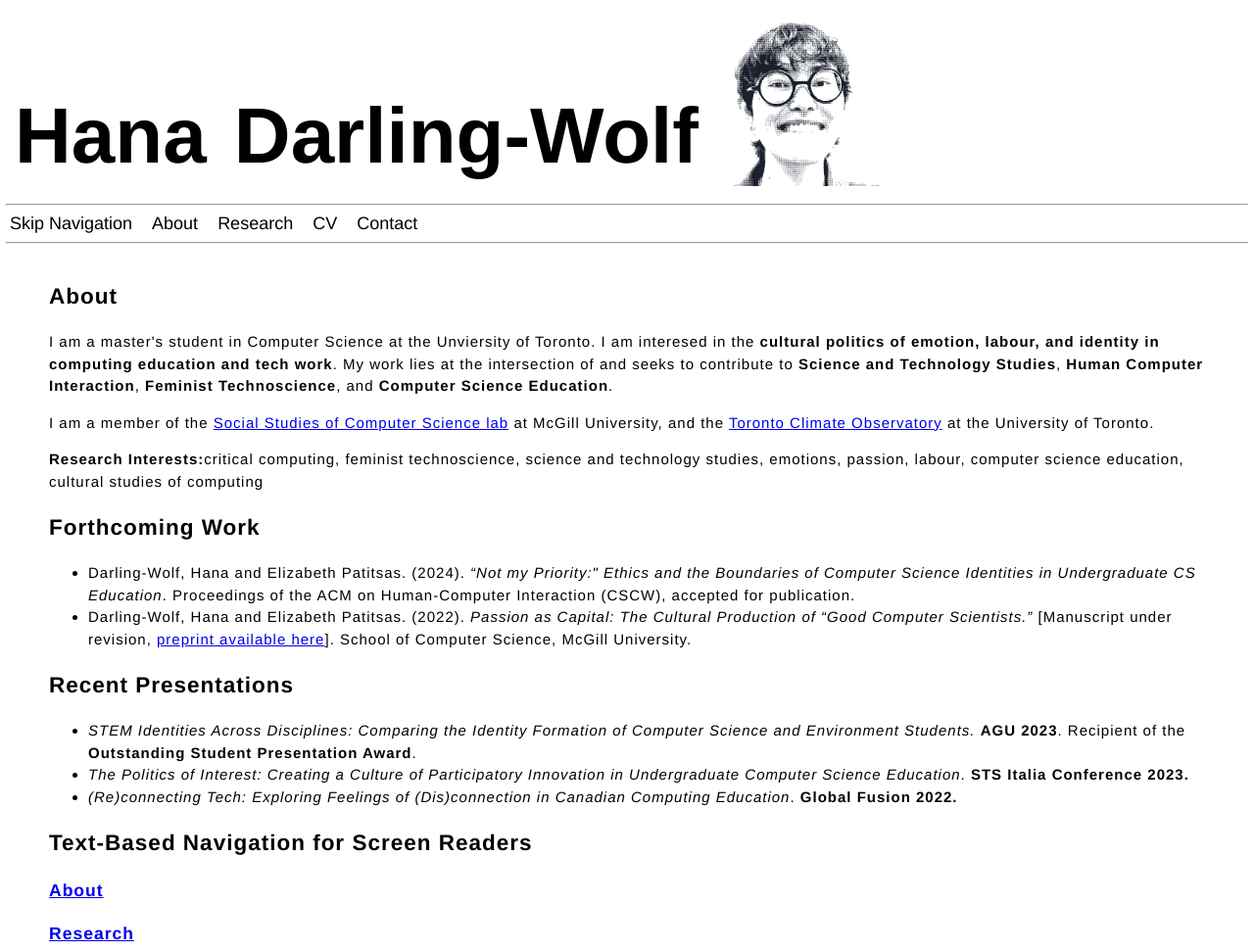
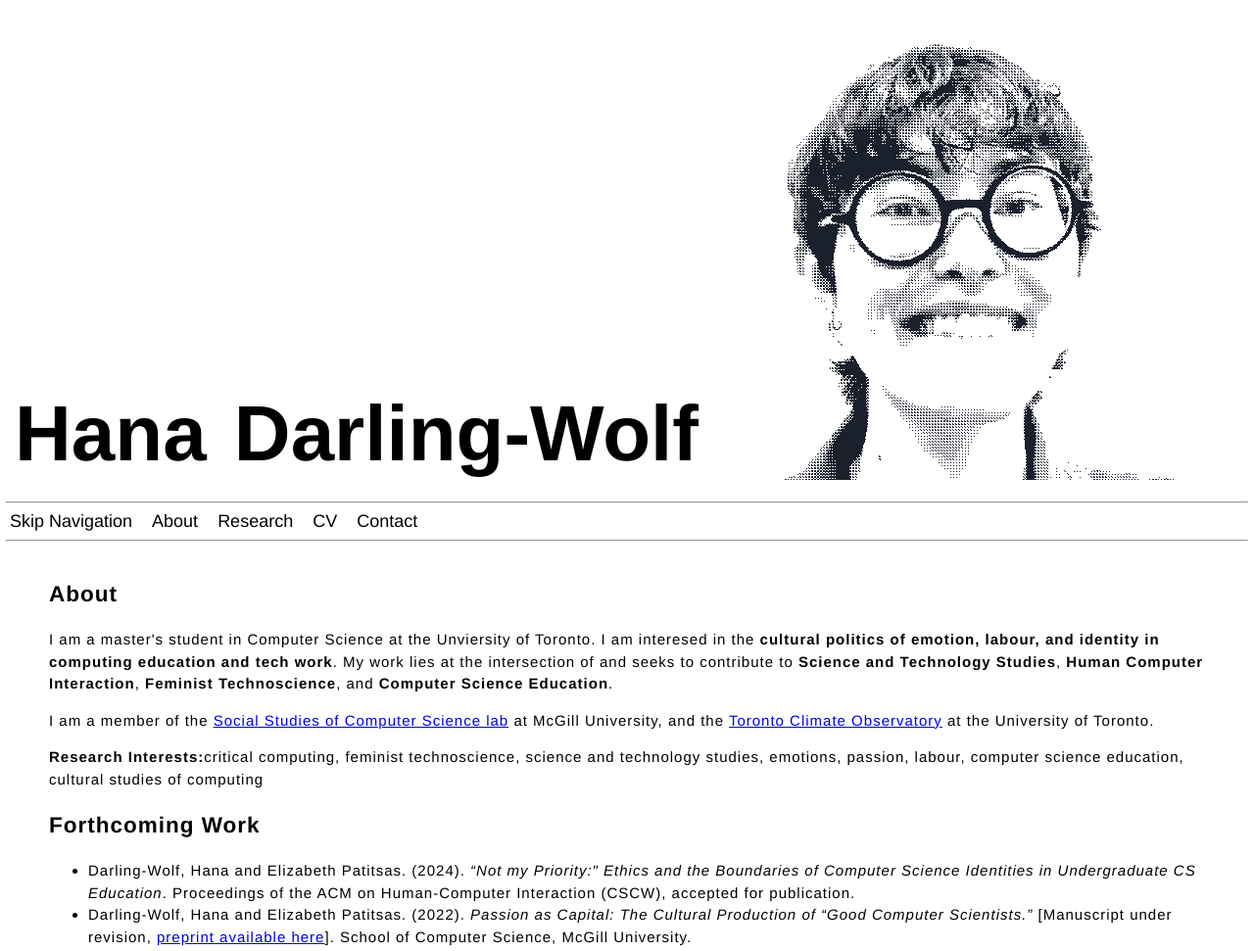
Before and after one commit to HD-Wolf/HD-Wolf.github.io, a plain HTML site: page index.html in a window 1280 px wide. Shown: the top 971 px of the page at 98% size. Drawn offline with Linux system fonts and the light colour scheme.

Commit message:
Update index.html

```diff
--- a/index.html
+++ b/index.html
@@ -18,7 +18,8 @@
 			<h1 style="margin: 30px 0px 0px 0px;">Hana Darling-Wolf</h1>
 		</div>
 		<div class="profile img">
-			<img src="hana1.png" style="width:200px;height:auto;float:right">
+			<img src="hana1.png">
+<!-- 			style="width:200px;height:auto;float:right" -->
 		</div>
 	</div>
 
```
